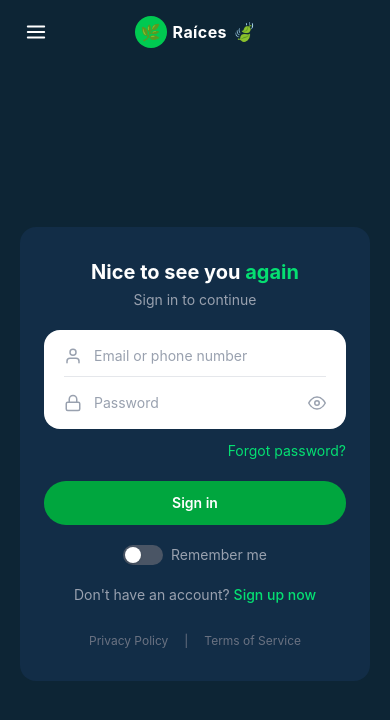
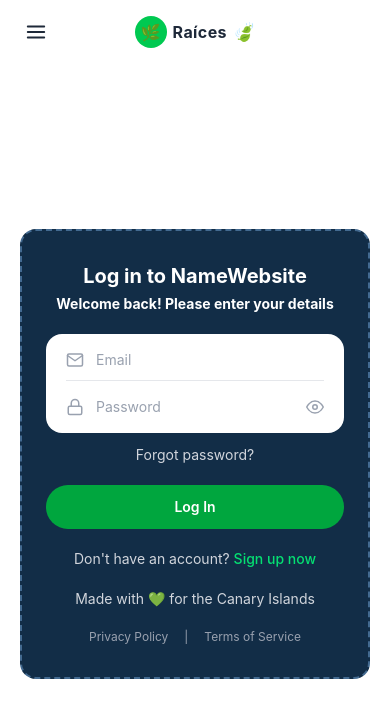
Before and after one commit to SimonH3-coder/Team-3-Powerpuff, a React app in the folder frontend/: page /login in a window 390 px wide. Shown: the top 720 px of the page. Built offline with nearby package versions, Linux system fonts and the light colour scheme; the HTML template or start-up script is replaced by a standard one.

Commit message:
feat: changed styles from the log in to the figma styles and colors

```diff
--- a/frontend/src/pages/Login.jsx
+++ b/frontend/src/pages/Login.jsx
@@ -36,6 +36,15 @@ const LockIcon = () => (
   </svg>
 );
 
+const MailIcon = () => (
+  <svg xmlns="http://www.w3.org/2000/svg" width="18" height="18" viewBox="0 0 24 24"
+    fill="none" stroke="currentColor" strokeWidth="2" strokeLinecap="round" strokeLinejoin="round"
+    className="text-gray-400 flex-shrink-0">
+    <path d="M4 4h16c1.1 0 2 .9 2 2v12c0 1.1-.9 2-2 2H4c-1.1 0-2-.9-2-2V6c0-1.1.9-2 2-2z" />
+    <polyline points="22,6 12,13 2,6" />
+  </svg>
+);
+
 export default function Login() {
   const [showPassword, setShowPassword] = useState(false);
   const [remember, setRemember] = useState(false);
@@ -43,11 +52,11 @@ export default function Login() {
   return (
     <>
       {/* ── MOBILE LAYOUT (hidden on md and above) ── */}
-      <div className="md:hidden min-h-screen bg-[#0d2535] flex flex-col font-sans">
+      <div className="md:hidden min-h-screen bg-white flex flex-col font-sans">
 
         {/* Mobile header */}
         <div className="flex items-center justify-between px-4 py-3">
-          <button className="flex items-center justify-center w-10 h-10 text-white" aria-label="Menu">
+          <button className="flex items-center justify-center w-10 h-10 text-gray-800" aria-label="Menu">
             <svg xmlns="http://www.w3.org/2000/svg" width="22" height="22" viewBox="0 0 24 24"
               fill="none" stroke="currentColor" strokeWidth="2" strokeLinecap="round" strokeLinejoin="round">
               <line x1="3" y1="6" x2="21" y2="6" />
@@ -57,7 +66,7 @@ export default function Login() {
           </button>
           <Link to="/" className="flex items-center gap-1.5">
             <span className="flex items-center justify-center w-8 h-8 rounded-full bg-green-500 text-white text-base font-bold select-none">🌿</span>
-            <span className="font-bold text-white text-base tracking-wide">Raíces</span>
+            <span className="font-bold text-gray-800 text-base tracking-wide">Raíces</span>
             <span className="text-lg">🍃</span>
           </Link>
           <div className="w-10" />
@@ -65,24 +74,24 @@ export default function Login() {
 
         {/* Card */}
         <div className="flex-1 flex flex-col justify-center px-5 py-6">
-          <div className="bg-[#122d47] rounded-2xl px-6 py-8 flex flex-col gap-5">
+          <div className="bg-[#122d47] rounded-2xl px-6 py-8 flex flex-col gap-5 border-2 border-dashed border-blue-300/40">
 
             {/* Title */}
             <div className="text-center">
               <h1 className="text-xl font-bold text-white leading-snug">
-                Nice to see you <span className="text-green-400">again</span>
+                Log in to NameWebsite
               </h1>
-              <p className="text-gray-400 text-sm mt-1">Sign in to continue</p>
+              <p className="text-white font-bold text-sm mt-1">Welcome back! Please enter your details</p>
             </div>
 
             {/* Inputs white card */}
             <div className="bg-white rounded-2xl px-5 py-4 flex flex-col gap-4">
-              {/* Login field */}
+              {/* Email field */}
               <div className="flex items-center border-b border-gray-200 pb-2.5 gap-3">
-                <UserIcon />
+                <MailIcon />
                 <input
-                  type="text"
-                  placeholder="Email or phone number"
+                  type="email"
+                  placeholder="Email"
                   className="bg-transparent text-gray-700 placeholder-gray-400 text-sm outline-none w-full"
                 />
               </div>
@@ -107,46 +116,38 @@ export default function Login() {
             </div>
 
             {/* Forgot password */}
-            <div className="flex justify-end -mt-2">
-              <Link to="/forgot-password" className="text-sm text-green-400 hover:underline">
+            <div className="flex justify-center -mt-2">
+              <Link to="/forgot-password" className="text-sm text-gray-300 hover:underline">
                 Forgot password?
               </Link>
             </div>
 
-            {/* Sign in button */}
+            {/* Log in button */}
             <button
               type="button"
               className="w-full bg-green-600 hover:bg-green-700 active:bg-green-800 text-white font-semibold rounded-full py-3 text-sm transition-colors"
             >
-              Sign in
-            </button>
-
-            {/* Remember me */}
-            <button
-              type="button"
-              onClick={() => setRemember(v => !v)}
-              className="flex items-center justify-center gap-2"
-              aria-label="Toggle remember me"
-            >
-              <span className={`relative inline-flex w-10 h-5 rounded-full transition-colors duration-200 ${remember ? 'bg-green-500' : 'bg-gray-600'}`}>
-                <span className={`absolute top-0.5 left-0.5 w-4 h-4 bg-white rounded-full shadow transition-transform duration-200 ${remember ? 'translate-x-5' : 'translate-x-0'}`} />
-              </span>
-              <span className="text-sm text-gray-400">Remember me</span>
+              Log In
             </button>
 
             {/* Sign up link */}
-            <p className="text-center text-sm text-gray-400">
+            <p className="text-center text-sm text-gray-300">
               Don't have an account?{' '}
               <Link to="/register" className="text-green-400 font-medium hover:underline">
                 Sign up now
               </Link>
             </p>
 
+            {/* Made with love */}
+            <p className="text-center text-sm text-gray-300">
+              Made with 💚 for the Canary Islands
+            </p>
+
             {/* Footer inside card */}
-            <div className="flex items-center justify-center gap-4 pt-2 text-xs text-gray-500">
-              <a href="#" className="hover:text-gray-300 transition-colors">Privacy Policy</a>
+            <div className="flex items-center justify-center gap-4 text-xs text-gray-400">
+              <a href="#" className="hover:text-gray-200 transition-colors">Privacy Policy</a>
               <span>|</span>
-              <a href="#" className="hover:text-gray-300 transition-colors">Terms of Service</a>
+              <a href="#" className="hover:text-gray-200 transition-colors">Terms of Service</a>
             </div>
           </div>
         </div>
--- a/frontend/src/pages/Register.jsx
+++ b/frontend/src/pages/Register.jsx
@@ -52,11 +52,11 @@ export default function Register() {
   return (
     <>
       {/* ── MOBILE LAYOUT (hidden on md and above) ── */}
-      <div className="md:hidden min-h-screen bg-[#0d2535] flex flex-col font-sans">
+      <div className="md:hidden min-h-screen bg-white flex flex-col font-sans">
 
         {/* Mobile header */}
         <div className="flex items-center justify-between px-4 py-3">
-          <button className="flex items-center justify-center w-10 h-10 text-white" aria-label="Menu">
+          <button className="flex items-center justify-center w-10 h-10 text-gray-800" aria-label="Menu">
             <svg xmlns="http://www.w3.org/2000/svg" width="22" height="22" viewBox="0 0 24 24"
               fill="none" stroke="currentColor" strokeWidth="2" strokeLinecap="round" strokeLinejoin="round">
               <line x1="3" y1="6" x2="21" y2="6" />
@@ -66,7 +66,7 @@ export default function Register() {
           </button>
           <Link to="/" className="flex items-center gap-1.5">
             <span className="flex items-center justify-center w-8 h-8 rounded-full bg-green-500 text-white text-base font-bold select-none">🌿</span>
-            <span className="font-bold text-white text-base tracking-wide">Raíces</span>
+            <span className="font-bold text-gray-800 text-base tracking-wide">Raíces</span>
             <span className="text-lg">🍃</span>
           </Link>
           <div className="w-10" />
```
